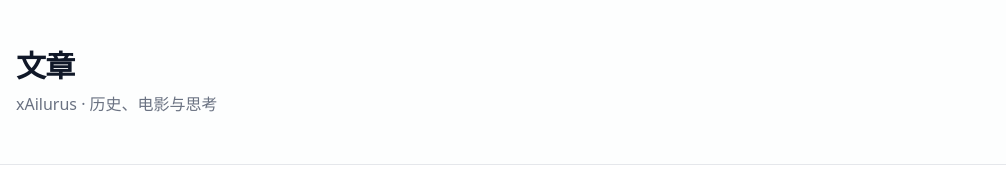
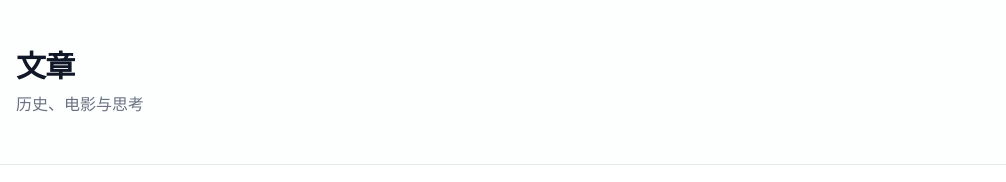
Before and after one commit to cxyxlxdm/movie-rankings, a Next.js app: page /articles in a window 1280 px wide. Shown: the top 182 px of the page, without its empty margins (0-1006 px from the left). Built offline with nearby package versions, Linux system fonts and the light colour scheme.

Commit message:
articles: remove personal info from subtitle and description

```diff
--- a/src/app/articles/page.tsx
+++ b/src/app/articles/page.tsx
@@ -4,7 +4,7 @@
 
 export const metadata: Metadata = {
   title: "文章",
-  description: "xAilurus 的文章——关于历史、电影与思考",
+  description: "文章——关于历史、电影与思考",
 };
 
 export default function ArticlesIndex() {
@@ -13,7 +13,7 @@
       <header className="border-b border-gray-200 bg-gray-50/30">
         <div className="container mx-auto px-4 py-12">
           <h1 className="text-3xl font-semibold tracking-tight">文章</h1>
-          <p className="mt-2 text-gray-500">xAilurus · 历史、电影与思考</p>
+          <p className="mt-2 text-gray-500">历史、电影与思考</p>
         </div>
       </header>
 
```
